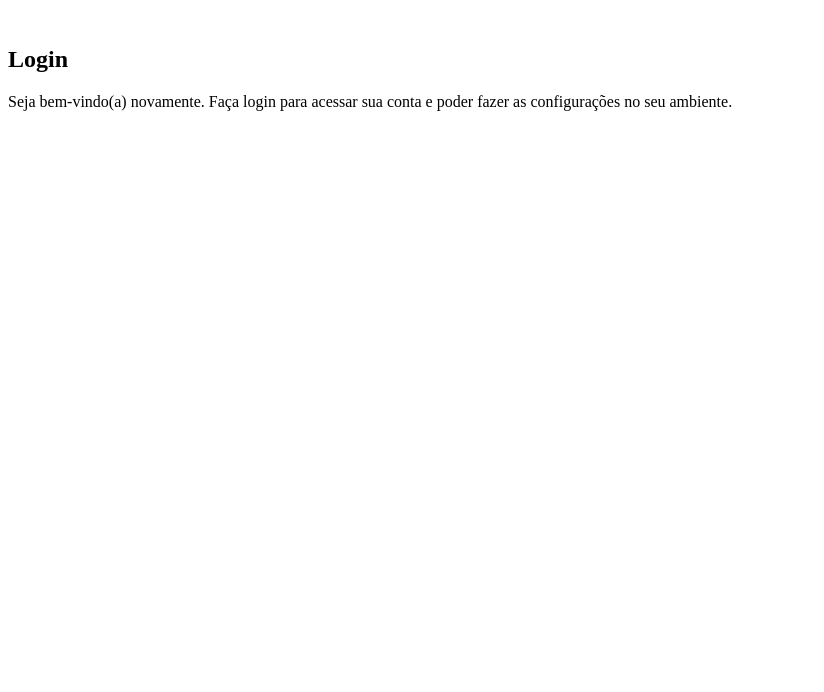
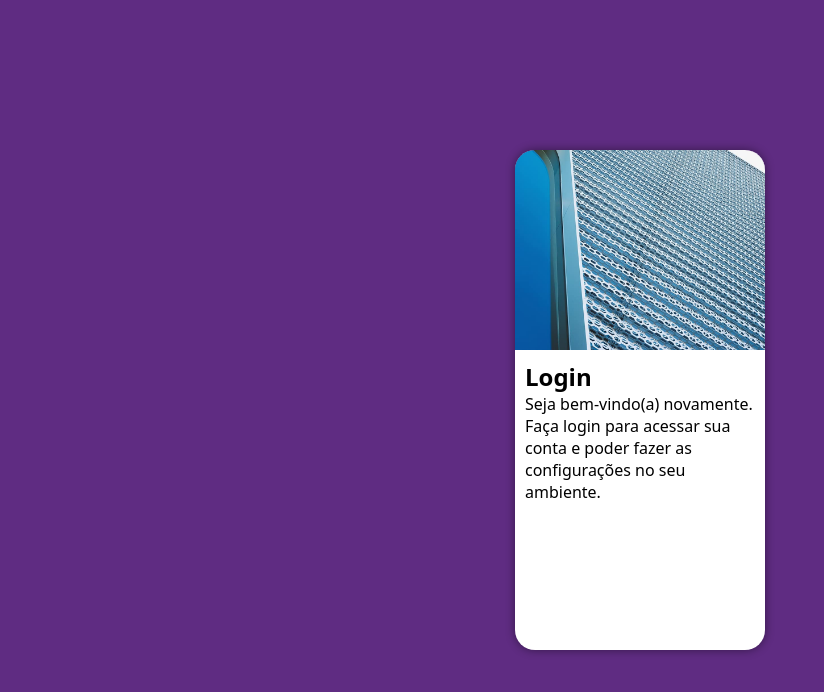
Before and after one commit to EduardoMoyses/projeto-login, a plain HTML site: page index.html in a window 1280 px wide. Shown: the whole page, without its empty margins (0-824 px from the left). Drawn offline with Linux system fonts and the light colour scheme.

Commit message:
atualizei o projeto-login

```diff
--- a/estilos/style.css
+++ b/estilos/style.css
@@ -1,7 +1,55 @@
 @charset "UTF-8";
 
 /* paleta de cores
-
     verde: #49a09b
     lilás: #5f2c82
 */
+
+*{
+    font-family: system-ui, -apple-system, BlinkMacSystemFont, 'Segoe UI', Roboto, Oxygen, Ubuntu, Cantarell, 'Open Sans', 'Helvetica Neue', sans-serif;
+
+    padding: 0px;
+    margin: 0px;
+    box-sizing: border-box;
+}
+
+body, html {
+    background-color:#5f2c82;
+    height: 100vh;
+    width: 100vw;
+}
+
+main{
+    position: relative;
+    height: 100vh;
+    width: 100vw;
+}
+
+section#login{
+    position: absolute;
+
+    top:50%;
+    left:50%;
+
+    transform: translate(-50%, -50%);
+
+    background-color: white;
+    width: 250px;
+    height: 500px;
+    border-radius: 20px;
+    overflow: hidden;
+    box-shadow: 0px 0px 10px rgba(0, 0, 0, 0.450);
+}
+
+section#login > div#imagem{
+    display: block;
+    background: #5f2c82 url(../imagens/metal.jpg) no-repeat;
+    background-position: left bottom;
+    background-size: cover;
+    height: 200px;
+}
+
+#login > #formulario{
+    display: block;
+    padding: 10px;
+}
--- a/index.html
+++ b/index.html
@@ -8,9 +8,9 @@
 </head>
 <body>
     <main>
-        <section id="Login">
+        <section id="login">
             <div id="imagem">
-                <img src="" alt="">
+                <!--Aqui vem a imagem na css-->
             </div>
             <div id="formulario">
                 <h1>Login</h1>
```
